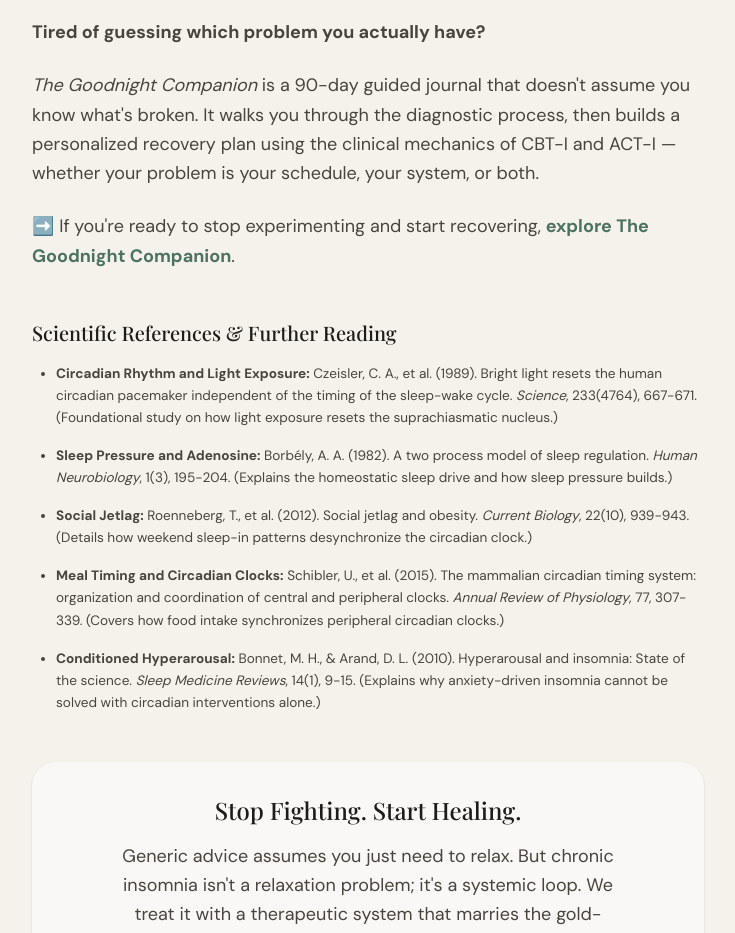
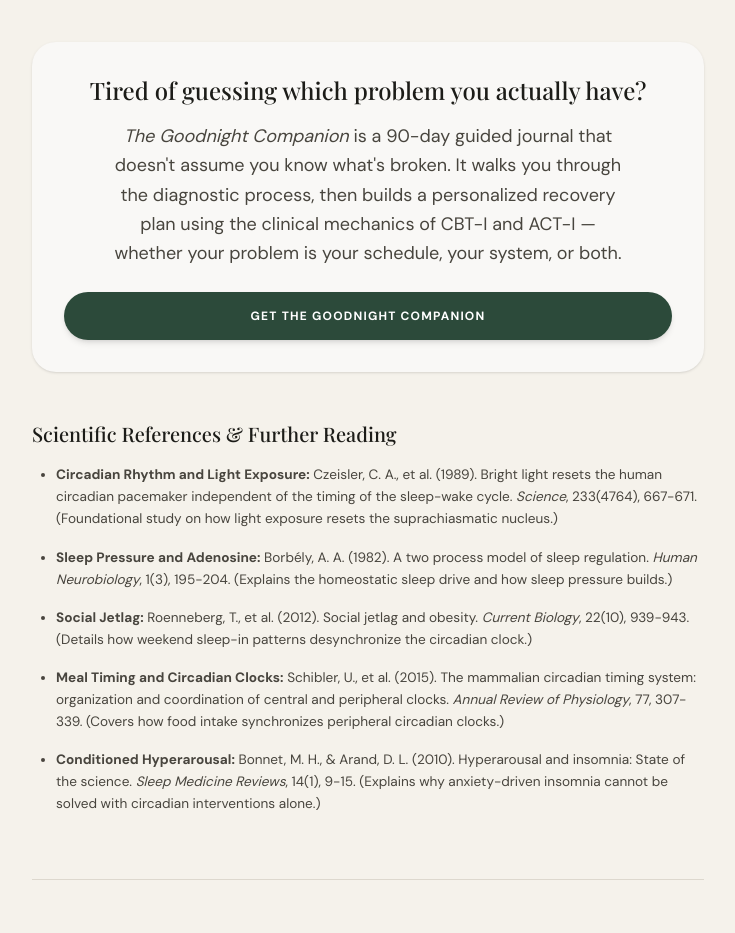
Before and after one commit to shishirtiwari23/good-night-companion, a Next.js app: page /articles/how-to-fix-your-sleep-schedule in a window 1280 px wide. Shown: the part 6820-7753 px from the top of the page, without its empty margins (272-1007 px from the left). Built offline with nearby package versions, Linux system fonts and the light colour scheme; a web font is replaced by a local one.

Commit message:
Unify CTA block into main funnel card and remove duplicate CTA layer

```diff
--- a/app/articles/how-to-fix-your-sleep-schedule/page.tsx
+++ b/app/articles/how-to-fix-your-sleep-schedule/page.tsx
@@ -258,15 +258,20 @@
           <p>
             If your circadian rhythm is genuinely misaligned and you're otherwise a healthy sleeper, the 24-hour reset works. If you've been lying awake anxious for months, the reset is a distraction from the real work.
           </p>
-          <p>
-            <strong>Tired of guessing which problem you actually have?</strong>
-          </p>
-          <p>
-            <em>The Goodnight Companion</em> is a 90-day guided journal that doesn't assume you know what's broken. It walks you through the diagnostic process, then builds a personalized recovery plan using the clinical mechanics of CBT-I and ACT-I — whether your problem is your schedule, your system, or both.
-          </p>
-          <p>
-            ➡️ If you're ready to stop experimenting and start recovering, <Link href="/join-the-program" className="text-[var(--primary)] font-bold hover:underline">explore The Goodnight Companion</Link>.
-          </p>
+          {/* Call to Action block (Main Funnel) */}
+          <div className="bg-[#f9f8f6] p-8 rounded-[1.5rem] mt-12 mb-12 text-center shadow-sm">
+            <h3 className="text-2xl font-serif font-medium text-ink mb-4">
+              Tired of guessing which problem you actually have?
+            </h3>
+            <p className="mb-6 mx-auto max-w-lg text-ink-2 font-sans">
+              <em>The Goodnight Companion</em> is a 90-day guided journal that doesn't assume you know what's broken. It walks you through the diagnostic process, then builds a personalized recovery plan using the clinical mechanics of CBT-I and ACT-I — whether your problem is your schedule, your system, or both.
+            </p>
+            <Link
+              href="/join-the-program" className="btn-primary inline-block w-auto !px-8 hover:!bg-[var(--primary-dark)]"
+            >
+              Get The Goodnight Companion
+            </Link>
+          </div>
 
           <h2 className="text-xl font-serif font-medium text-ink mt-12 mb-4">Scientific References & Further Reading</h2>
           <ul className="list-disc pl-6 space-y-4 mb-12 text-[0.85rem] text-ink-2">
@@ -276,19 +281,6 @@
             <li><strong>Meal Timing and Circadian Clocks:</strong> Schibler, U., et al. (2015). The mammalian circadian timing system: organization and coordination of central and peripheral clocks. <em>Annual Review of Physiology</em>, 77, 307-339. (Covers how food intake synchronizes peripheral circadian clocks.)</li>
             <li><strong>Conditioned Hyperarousal:</strong> Bonnet, M. H., & Arand, D. L. (2010). Hyperarousal and insomnia: State of the science. <em>Sleep Medicine Reviews</em>, 14(1), 9-15. (Explains why anxiety-driven insomnia cannot be solved with circadian interventions alone.)</li>
           </ul>
-
-          {/* Call to Action block */}
-          <div className="bg-[#f9f8f6] p-8 rounded-[1.5rem] mt-12 mb-12 text-center shadow-sm">
-            <h3 className="text-2xl font-serif font-medium text-ink mb-4">Stop Fighting. Start Healing.</h3>
-            <p className="mb-6 mx-auto max-w-lg">
-              Generic advice assumes you just need to relax. But chronic insomnia isn't a relaxation problem; it's a systemic loop. We treat it with a therapeutic system that marries the gold-standard biology of CBT-I with the gentle psychology of ACT-I.
-            </p>
-            <Link
-              href="/join-the-program" className="btn-primary inline-block w-auto !px-8 hover:!bg-[var(--primary-dark)]"
-            >
-              Get The Goodnight Companion
-            </Link>
-          </div>
 
           <FaqAccordion faqs={faqs} />
 
```
